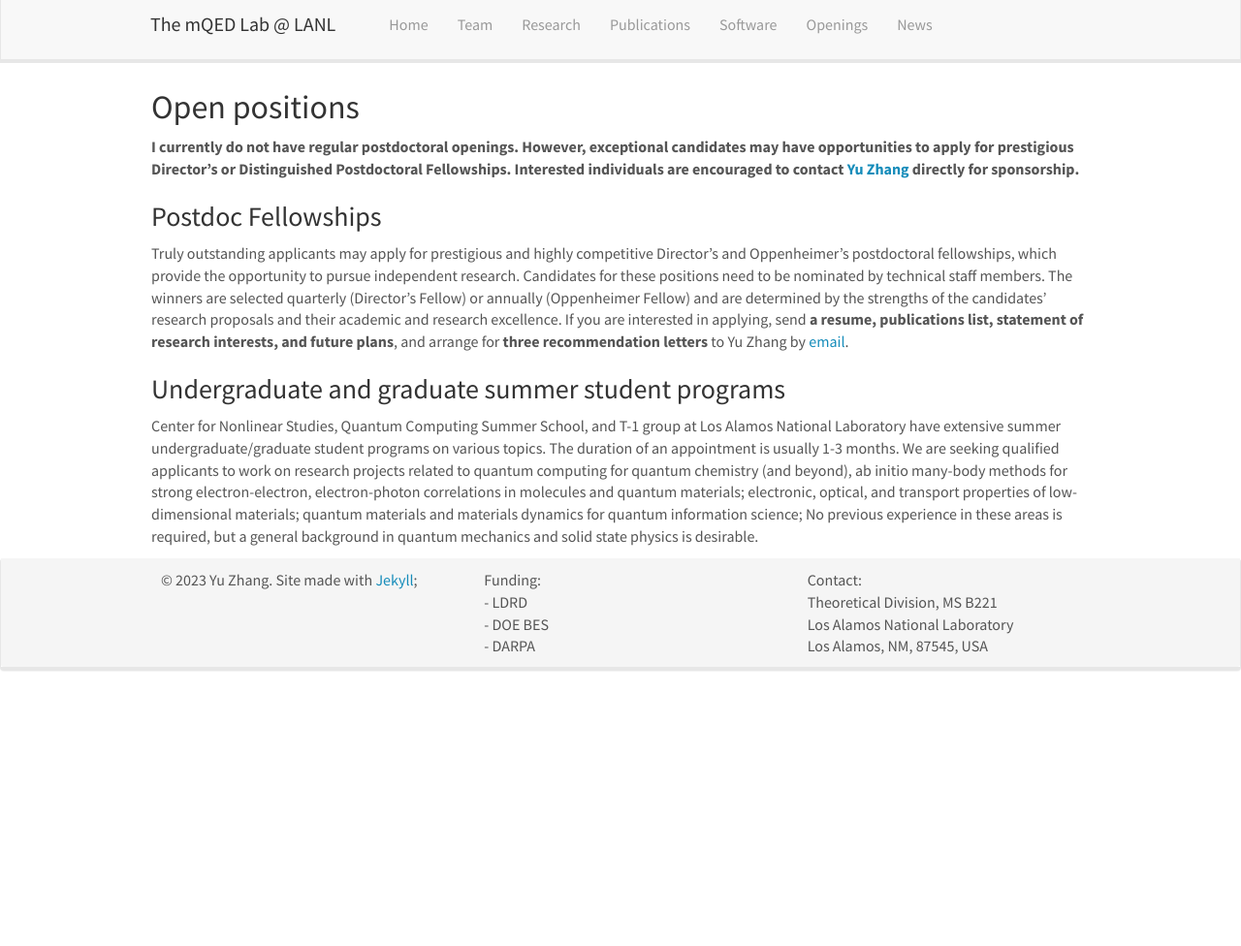
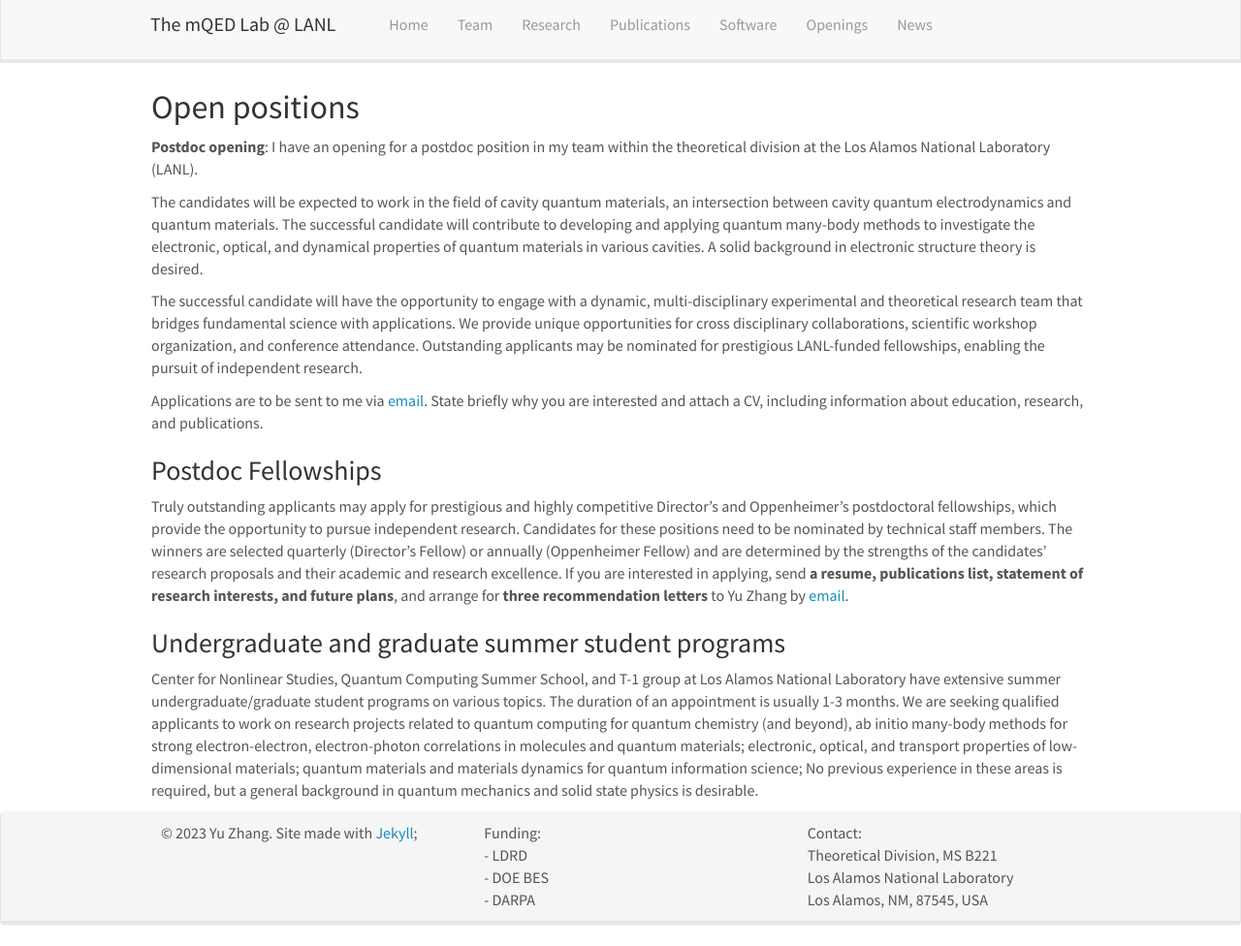
Before and after one commit to ares201005/ares201005.github.io, a Jekyll site: the page built from _pages/openings.md, in a window 1280 px wide and 976 px high. Shown: the whole window at 97% size. Built offline with Jekyll 4.4.1, drawn with Linux system fonts in a browser that asks for light colours; nearby versions of some CDN libraries; a style sheet for code colours, icons or effects is not loaded.

Commit message:
Update job opening and news

```diff
--- a/_data/news.yml
+++ b/_data/news.yml
@@ -1,3 +1,8 @@
+- date: Dec 23rd, 2024
+  headline: Our LDRD seedling project on <i>Hybrid quantum-classical neural network for solving quantum many-body problems</i> was funded.
+
+- date: Nov 22nd, 2024
+  headline: Our brilliant summer student, Braden Weight, was awarded the prestigious <b>Director's postdoc fellowship</b>. He will officially join the team as a postdoc researcher in the summer of 2025. Congratulations to Braden!
 
 - date: Nov 25th, 2024
   headline: Our paper on <a href="https://arxiv.org/abs/2411.15022" ><i>Light-Matter Hybridization and Entanglement from the First-Principles</i></a> is available in arXiv.
--- a/_pages/openings.md
+++ b/_pages/openings.md
@@ -8,18 +8,20 @@ permalink: /openings
 
 ## Open positions
 
-<!-- **We are currently open for postdoc applications related to the DOE Basic Energy Science project. The positions are mostly associated with light-matter interactions in materials.**
+**Postdoc opening**: I have an opening for a postdoc position in my team within the theoretical division at the Los Alamos National Laboratory (LANL).
 
-We are looking for new group members with passion, talent, and grit!
+The candidates will be expected to work in the field of cavity quantum materials, an intersection between cavity quantum electrodynamics and quantum materials.
+The successful candidate will contribute to developing and applying quantum many-body methods to investigate the electronic, optical, and dynamical properties of quantum materials in various cavities.
+A solid background in electronic structure theory is desired.
 
-The successful candidate will contribute to our projects on polariton chemistry, cavity quantum materials, quantum computing, or quantum information science.
+The successful candidate will have the opportunity to engage with a dynamic, multi-disciplinary experimental and theoretical research team that bridges fundamental science with applications. We provide unique opportunities for cross disciplinary collaborations, scientific workshop organization, and conference attendance. Outstanding applicants may be nominated for prestigious LANL-funded fellowships, enabling the pursuit of independent research.
 
-The initial appointment will be two years, with the possibility of a third-year extension upon mutual agreement.
 
 Applications are to be sent to me via [email](mailto:zhy@lanl.gov). State briefly why you are interested and attach a CV, including information about education, research, and publications.
 
+<!--
+**I currently do not have regular postdoctoral openings. However, exceptional candidates may have opportunities to apply for prestigious Director's or Distinguished Postdoctoral Fellowships. Interested individuals are encouraged to contact [Yu Zhang](mailto:zhy@lanl.gov) directly for sponsorship.**
 -->
-**I currently do not have regular postdoctoral openings. However, exceptional candidates may have opportunities to apply for prestigious Director's or Distinguished Postdoctoral Fellowships. Interested individuals are encouraged to contact [Yu Zhang](mailto:zhy@lanl.gov) directly for sponsorship.**
 
 ### Postdoc Fellowships
 
```
